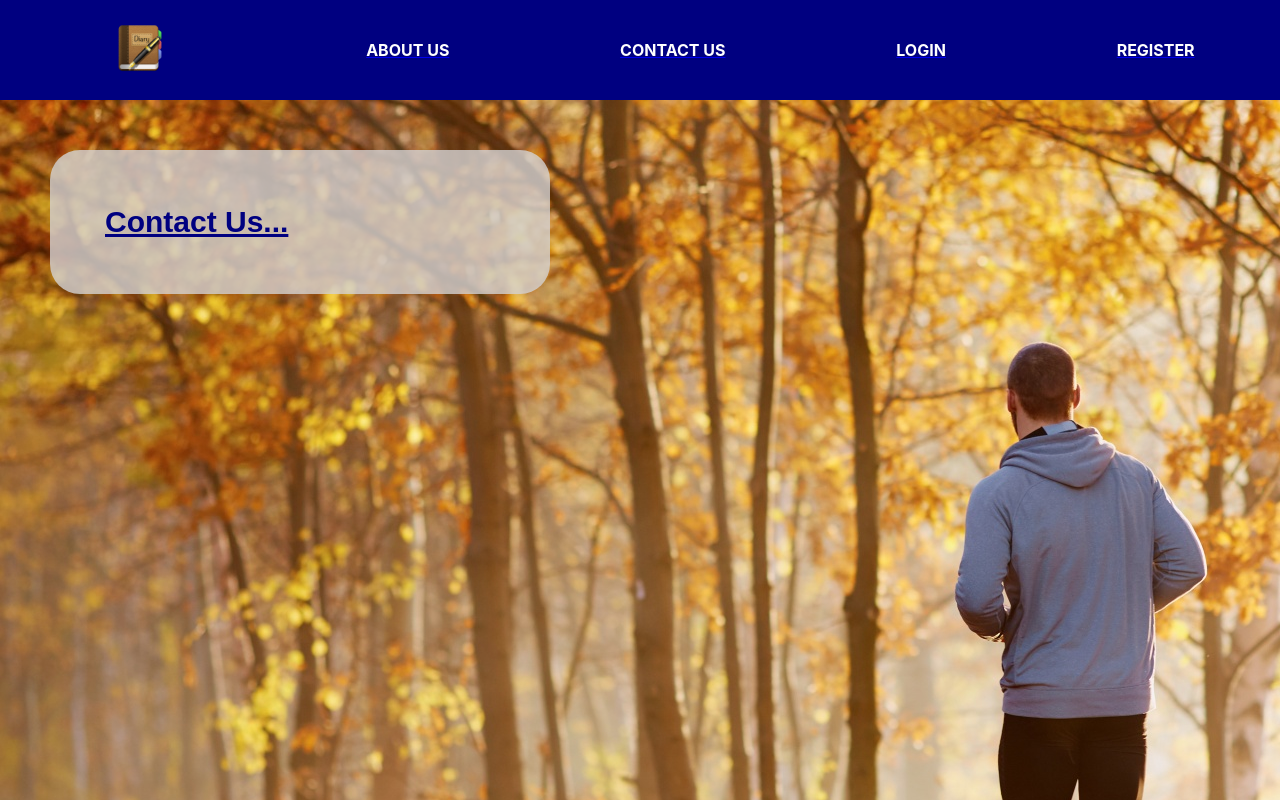
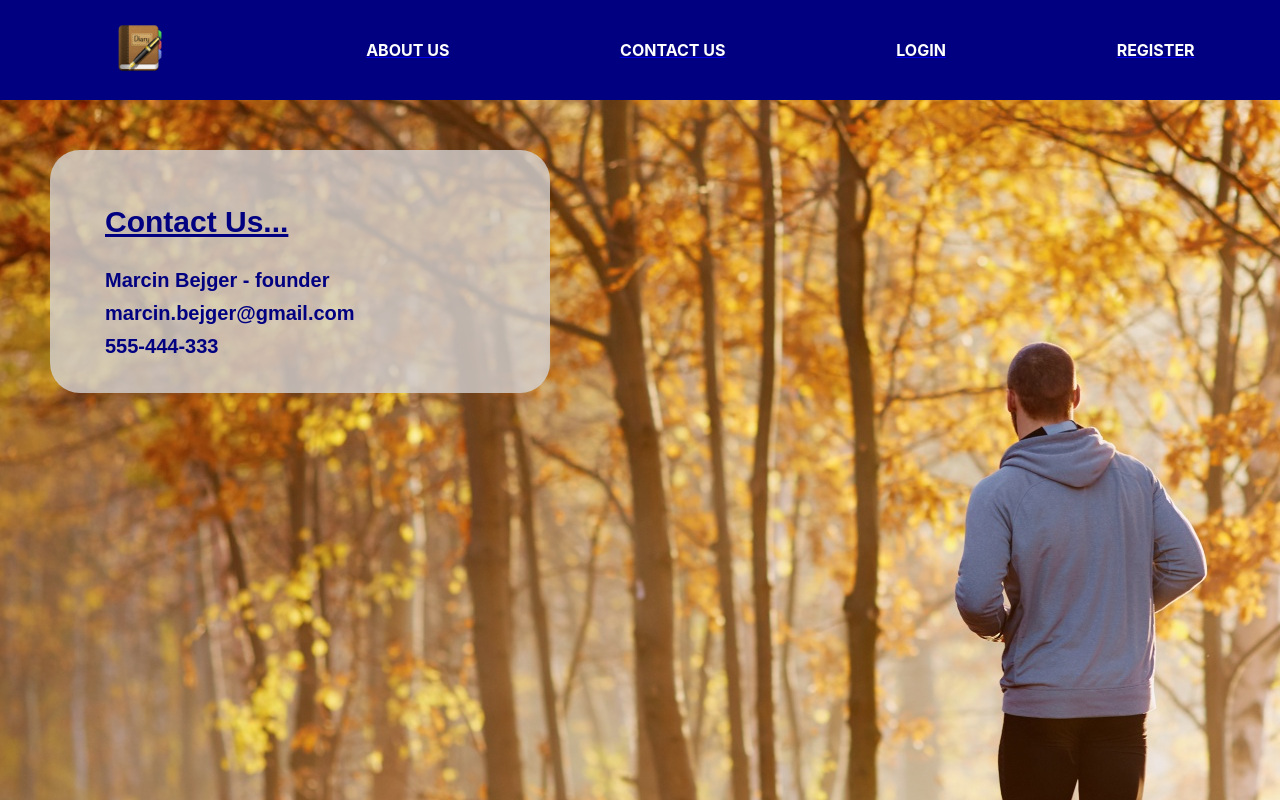
Before and after one commit to marcinbe88/sports-diary-app, a React (Create React App) app in the folder my-react-app/: page /contact in a window 1280 px wide. Shown: the top 800 px of the page. Built offline with nearby package versions, Linux system fonts and the light colour scheme.

Commit message:
contact section updated

```diff
--- a/my-react-app/src/components/ContactUs/ContactUs.js
+++ b/my-react-app/src/components/ContactUs/ContactUs.js
@@ -2,6 +2,7 @@ import {
   StyledContactDescription,
   StyledContactSection,
   StyledHeader,
+  StyledParagraph,
 } from "./ContactUs.style";
 
 export const ContactUs = () => {
@@ -10,6 +11,9 @@ export const ContactUs = () => {
       <StyledContactSection>
         <StyledContactDescription>
           <StyledHeader>Contact Us...</StyledHeader>
+          <StyledParagraph>Marcin Bejger - founder</StyledParagraph>
+          <StyledParagraph>marcin.bejger@gmail.com</StyledParagraph>
+          <StyledParagraph>555-444-333</StyledParagraph>
         </StyledContactDescription>
       </StyledContactSection>
     </>
--- a/my-react-app/src/components/ContactUs/ContactUs.style.js
+++ b/my-react-app/src/components/ContactUs/ContactUs.style.js
@@ -6,6 +6,14 @@ export const StyledHeader = styled.h2`
   color: navy;
   font-size: 30px;
   text-decoration: underline;
+`;
+
+export const StyledParagraph = styled.p`
+  margin: 10px 30px;
+  color: navy;
+  font-size: 20px;
+  width: 400px;
+  font-weight: bold;
 `;
 
 export const StyledContactSection = styled.div`
```
